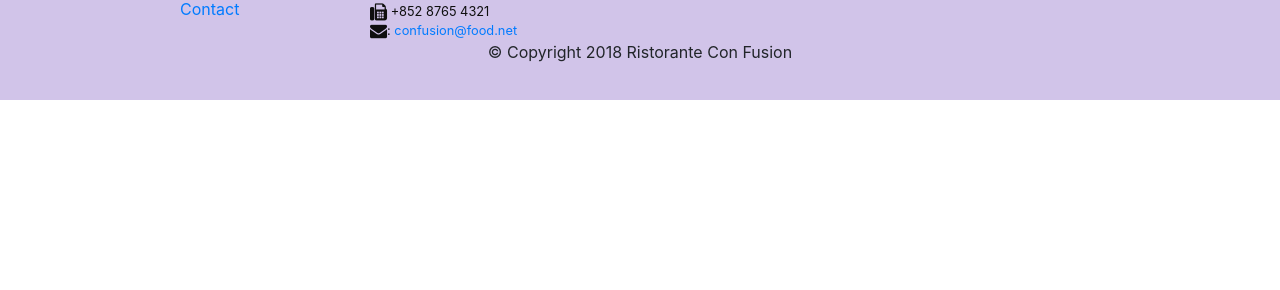
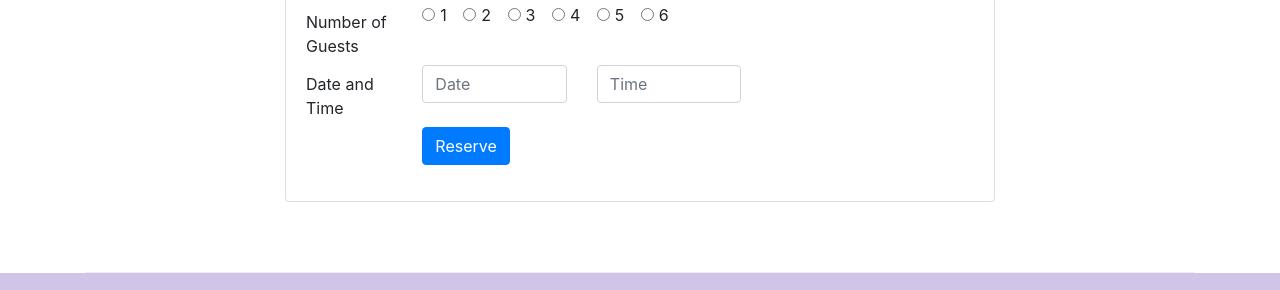
Before and after one commit to hemanth98/conFusion, a website: page index.html in a window 1280 px wide. Shown: the part 1661-1951 px from the top of the page. Before the commit the page ends 1761 px from the top, so only its background shows below. Drawn offline with nearby package versions, Linux system fonts and the light colour scheme.

Commit message:
Forms and Buttons

```diff
--- a/index.html
+++ b/index.html
@@ -41,8 +41,13 @@
                     <h1>Ristorante con Fusion</h1>
                     <p>We take inspiration from the World's best cuisines, and create a unique fusion experience. Our lipsmacking creations will tickle your culinary senses!</p>
                 </div>
-                <div class="col-12 col-sm align-self-center">
+                <div class="col-12 col-sm-3 align-self-center">
                     <img src="img/logo.png" class="img-fluid">
+                </div>
+                <div  class="col-12 col-sm align-self-center">
+                    <div class="col-12">
+                        <a href="#R1"><button type="submit" class="btn btn-warning btn-block">Reserve Table</button></a>
+                    </div>
                 </div>
             </div>
         </div>
@@ -57,8 +62,8 @@
                 <div class="media">
                     <img class="d-flex mr-3 img-thumbnail align-self-center" src="img/uthappizza.png" alt="uthappizza">
                     <div class="media-body">
-                        <h2 class="mt-0">Uthappizza</h2>
-                        <p>A unique combination of Indian Uthappam (pancake) and Italian pizza, topped with Cerignola olives, ripe vine cherry tomatoes, Vidalia onion, Guntur chillies and Buffalo Paneer.</p>
+                        <h2 class="mt-0">Uthappizza <span class="badge badge-danger">HOT</span> <span class="badge badge-pill badge-secondary">$4.99</span></h2>
+                        <p class="d-none d-sm-block">A unique combination of Indian Uthappam (pancake) and Italian pizza, topped with Cerignola olives, ripe vine cherry tomatoes, Vidalia onion, Guntur chillies and Buffalo Paneer.</p>
                     </div>
                 </div>
             </div>
@@ -70,8 +75,13 @@
                 <h3>This Month's Promotions</h3>
             </div>
             <div class="col col-sm col-md">
-                <h2>Weekend Grand Buffet</h2>
-                <p>Featuring mouthwatering combinations with a choice of five different salads, six enticing appetizers, six main entrees and five choicest desserts. Free flowing bubbly and soft drinks. All for just $19.99 per person </p>
+                <div class="media">
+                    <div class="media-body">
+                        <h2 class="mt-0">Weekend Grand Buffet <span class="badge badge-danger">NEW</span> </h2>
+                        <p class="d-none d-sm-block">Featuring mouthwatering combinations with a choice of five different salads, six enticing appetizers, six main entrees and five choicest desserts. Free flowing bubbly and soft drinks. All for just $19.99 per person </p>
+                    </div>
+                    <img class="d-flex mr-3 img-thumbnail align-self-center" src="img/buffet.png" alt="uthappizza">
+                </div>
             </div>
         </div>
 
@@ -81,11 +91,74 @@
             </div>
             <div class="col col-sm order-sm-first col-md">
                 <div class="media">
-                    <img class="d-flex mr-3 img-thumbnail align-self-center" src="img/hem.jpeg" alt="alberto">
+                    <img class="d-flex mr-3 img-thumbnail align-self-center" src="img/alberto.png" alt="alberto">
                     <div class="media-body">
                         <h2 class="mt-0">Alberto Somayya</h2>
                         <h4>Executive Chef</h4>
-                        <p>Award winning three-star Michelin chef with wide International experience having worked closely with whos-who in the culinary world, he specializes in creating mouthwatering Indo-Italian fusion experiences. </p>
+                        <p class="d-none d-sm-block">Award winning three-star Michelin chef with wide International experience having worked closely with whos-who in the culinary world, he specializes in creating mouthwatering Indo-Italian fusion experiences. </p>
+                    </div>
+                </div>
+            </div>
+        </div>
+
+
+        <div class="row row-content">
+            <div class="col-12 col-sm-8 offset-sm-2">
+                <div class="card" id="R1">
+                    <h3 class="card-header bg-warning text-white">Reserve a Table</h3>
+                    <div class="card-body">
+                        <form>
+                            <div class="form-group row">
+
+                                <label for="NoofGuests" class="col-12 col-sm-2 col-form-label">Number of Guests</label>
+                                <div class="col-12 col-sm-10">
+                                    <div class="form-check form-check-inline">
+                                        <input class="form-check-input" type="radio" name="inlineRadioOptions" id="inlineRadio1" value="option1">
+                                        <label class="form-check-label" for="inlineRadio1">1</label>
+                                    </div>
+                                    <div class="form-check form-check-inline">
+                                        <input class="form-check-input" type="radio" name="inlineRadioOptions" id="inlineRadio2" value="option2">
+                                        <label class="form-check-label" for="inlineRadio2">2</label>
+                                    </div>
+                                    <div class="form-check form-check-inline">
+                                        <input class="form-check-input" type="radio" name="inlineRadioOptions" id="inlineRadio3" value="option3">
+                                        <label class="form-check-label" for="inlineRadio3">3</label>
+                                    </div>
+                                    <div class="form-check form-check-inline">
+                                        <input class="form-check-input" type="radio" name="inlineRadioOptions" id="inlineRadio4" value="option4">
+                                        <label class="form-check-label" for="inlineRadio4">4</label>
+                                    </div>
+                                    <div class="form-check form-check-inline">
+                                        <input class="form-check-input" type="radio" name="inlineRadioOptions" id="inlineRadio5" value="option5">
+                                        <label class="form-check-label" for="inlineRadio5">5</label>
+                                    </div>
+                                    <div class="form-check form-check-inline">
+                                        <input class="form-check-input" type="radio" name="inlineRadioOptions" id="inlineRadio6" value="option6">
+                                        <label class="form-check-label" for="inlineRadio6">6</label>
+                                    </div>
+                                </div>
+
+                                <label for="Date&Time" class="col-12 col-sm-2 col-form-label">Date and Time</label>
+                                <div class="col-12 col-sm-6">
+                                    <div class="row">
+                                        <div class="col-sm-6">
+                                        <input type="text" class="form-control" placeholder="Date">
+                                        </div>
+                                        <div class="col-sm-6">
+                                        <input type="text" class="form-control" placeholder="Time">
+                                        </div>
+                                    </div>
+                                </div>
+
+                                <div class="col-12">
+                                    <div class="row">
+                                        <div class="offset-sm-2 col-sm-2">
+                                            <button type="submit" class="btn btn-primary">Reserve</button>
+                                        </div>
+                                    </div>
+                                </div>
+                            </div>
+                        </form>
                     </div>
                 </div>
             </div>
```
